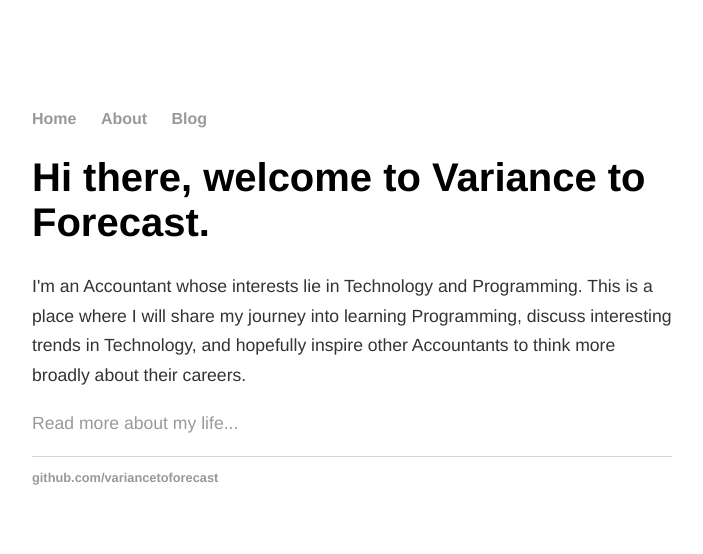
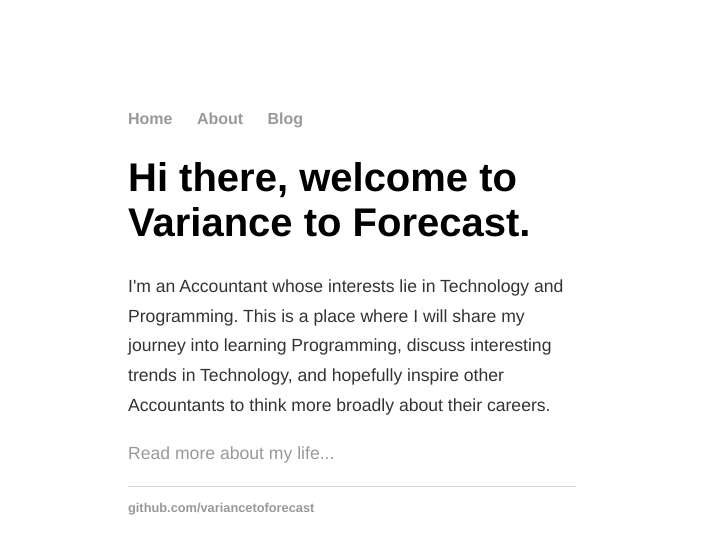
Before and after one commit to variancetoforecast/variancetoforecast.github.io, a Jekyll site: the page built from index.html, in a window 1280 px wide. Shown: the top 554 px of the page, without its empty margins (288-991 px from the left). Built offline with Jekyll 4.4.1, drawn with Linux system fonts in a browser that asks for light colours.

Commit message:
Update main.css

```diff
--- a/css/main.css
+++ b/css/main.css
@@ -1,6 +1,6 @@
 body {
     margin: 110px auto;
-    width: 50%;
+    width: 35%;
 }
 nav ul, footer ul {
     font-family:'Helvetica', 'Arial', 'Sans-Serif';
```
